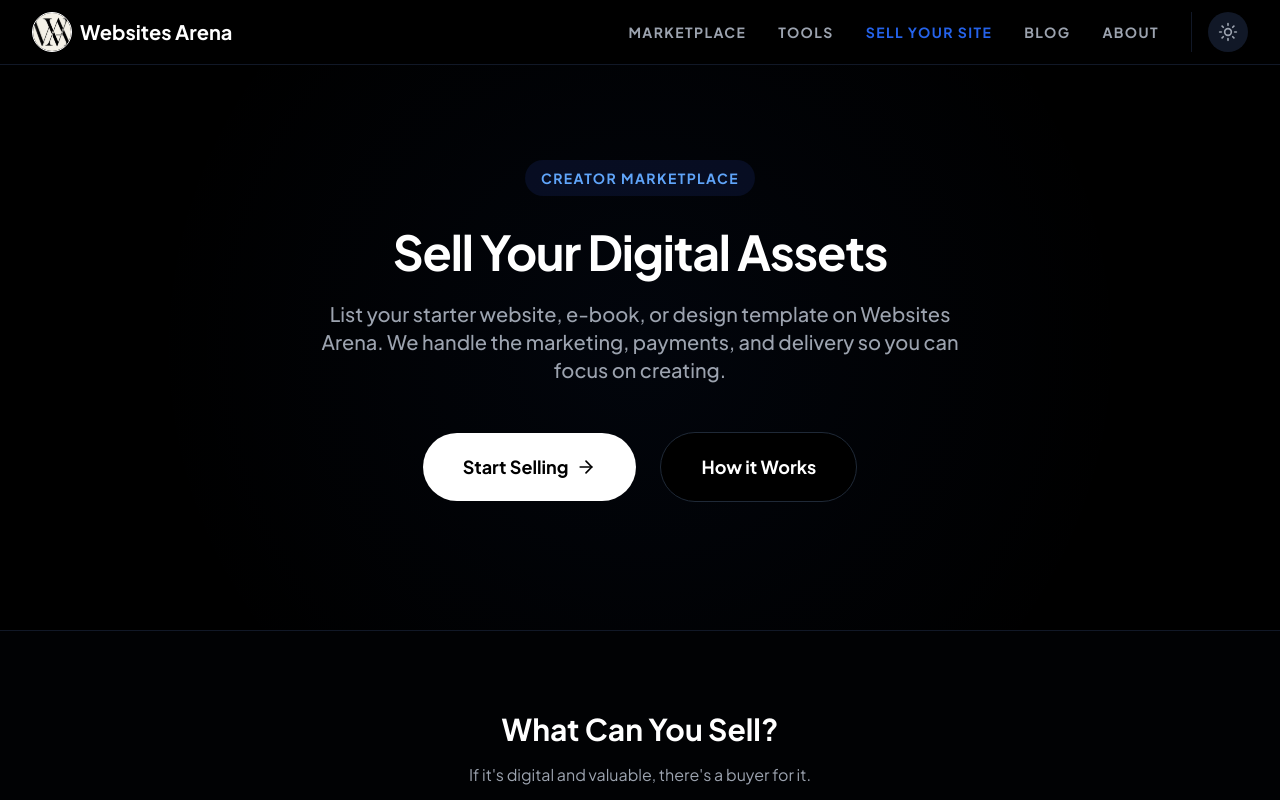
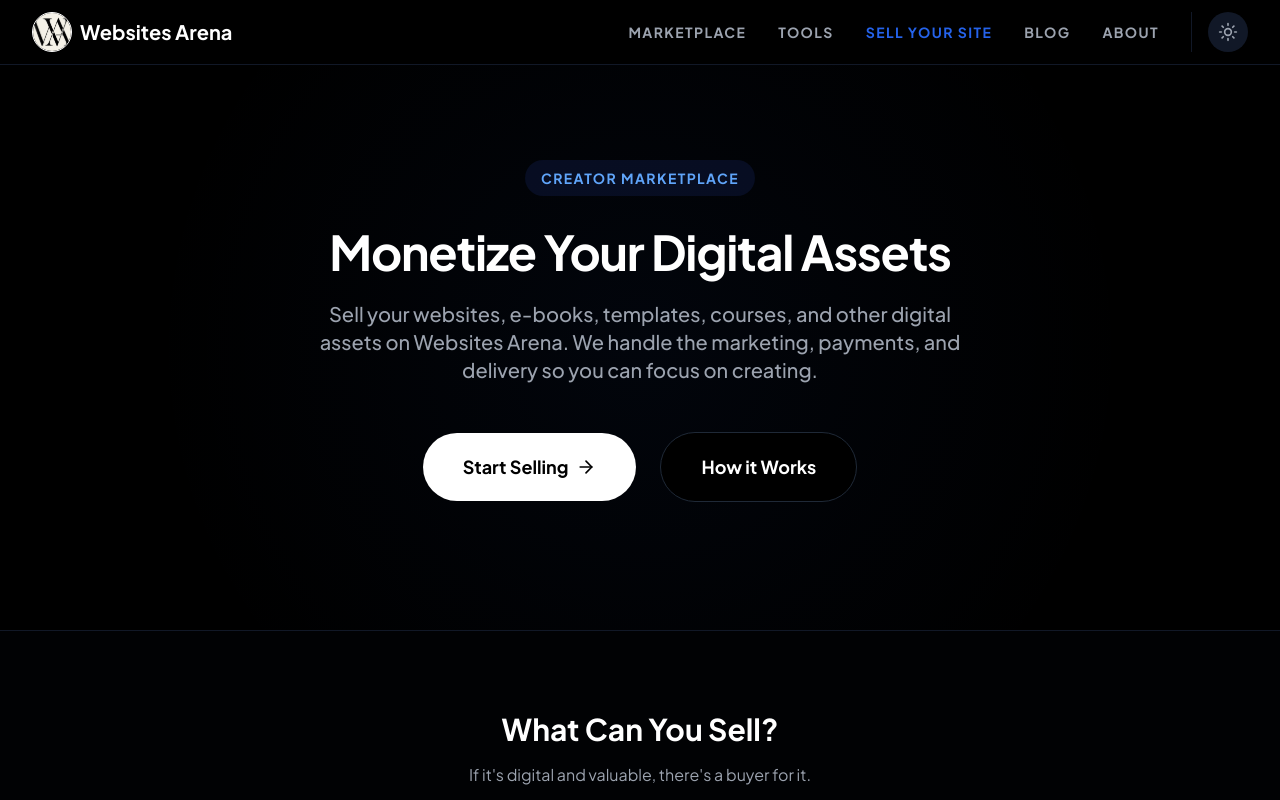
Before and after one commit to Thomas-Mwanzia/websites-market, a Next.js app: page /sell in a window 1280 px wide. Shown: the top 800 px of the page. Built offline with nearby package versions, Linux system fonts and the light colour scheme.

Commit message:
Jesus is indeed Helping

```diff
--- a/src/app/sell/page.tsx
+++ b/src/app/sell/page.tsx
@@ -20,11 +20,11 @@ export default function SellPage() {
                     </div>
 
                     <h1 className="text-4xl md:text-5xl font-bold text-gray-900 dark:text-white mb-6 tracking-tight">
-                        Sell Your Digital Assets
+                        Monetize Your Digital Assets
                     </h1>
 
                     <p className="text-lg md:text-xl text-gray-500 dark:text-gray-400 max-w-2xl mx-auto mb-12 font-medium leading-relaxed">
-                        List your starter website, e-book, or design template on Websites Arena. We handle the marketing, payments, and delivery so you can focus on creating.
+                        Sell your websites, e-books, templates, courses, and other digital assets on Websites Arena. We handle the marketing, payments, and delivery so you can focus on creating.
                     </p>
                     <div className="flex flex-col sm:flex-row items-center justify-center gap-6">
                         <Link
```
